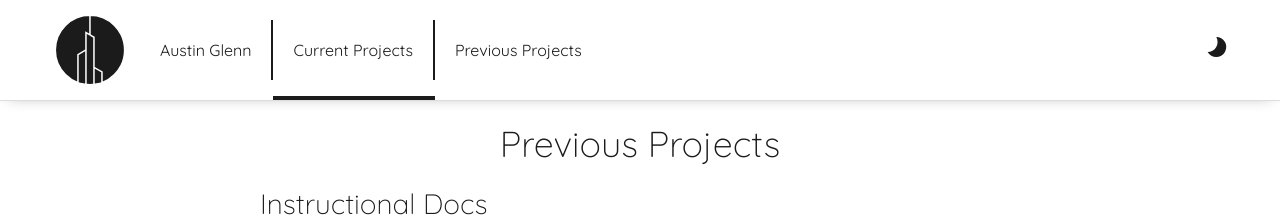
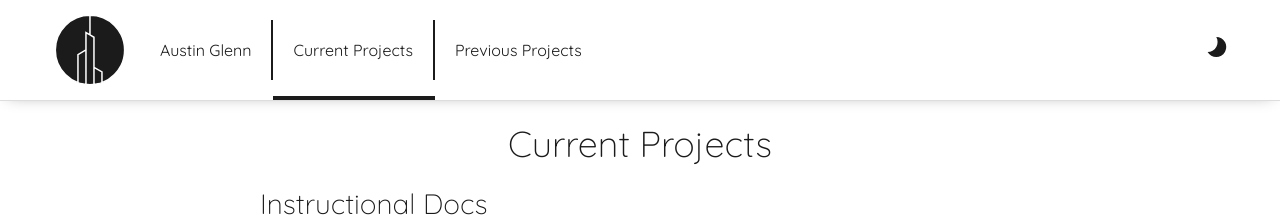
Before and after one commit to Pergamene/portfolio, a React (Create React App) app: page /current-projects in a window 1280 px wide. Shown: the top 217 px of the page. Built offline with nearby package versions, Linux system fonts and the light colour scheme.

Commit message:
fixed titles on projects pages and a few style issues

```diff
--- a/src/assets/data.js
+++ b/src/assets/data.js
@@ -33,7 +33,9 @@ export const data = {
     githublink: 'github.com/Pergamene',
     linkedinLink: 'linkedin.com/in/austinkglenn',
   },
-  currentProjects: [
+  currentProjects: {
+    name: 'Current Projects',
+    projects: [
       {
         id: 0,
         name: 'Instructional Docs',
@@ -51,7 +53,10 @@ export const data = {
       //   description: 'A dice rolling Slack app for remote D&D sessions.',
       // },
     ],
-  previousProjects: [
+  },
+  previousProjects: {
+    name: 'Previous Projects',
+    projects: [
       {
         id: 5,
         name: 'Portfolio',
@@ -107,4 +112,5 @@ export const data = {
         description: 'Takes txt files and compresses/decompresses them using the Huffman compression algorithm.',
       },
     ],
+  },
 };
--- a/src/assets/useStyles.js
+++ b/src/assets/useStyles.js
@@ -68,7 +68,7 @@ export const useStyles = makeStyles({
     transition: 'all 0.3s ease-out, border-color 1s ease-out',
   },
   link: {
-    padding: props => props.matches ? '5px' : '20px',
+    padding: props => props.matchS ? '5px' : '20px',
     color: props => props.darkMode ? LIGHT : DARK,
     transition: 'all 1s ease-out',
   },
@@ -89,6 +89,7 @@ export const useStyles = makeStyles({
     maxWidth: '100%',
     padding: props => props.matchM ? '8vw 20px 0' : '20vh 20px 0',
     alignItems: 'center',
+    boxSizing: 'border-box',
   },
   profile: {
     display: 'flex',
--- a/src/components/Projects.jsx
+++ b/src/components/Projects.jsx
@@ -6,13 +6,13 @@ import Project from './Project';
 
 const Projects = props => {
   const { classes, projectPage } = props;
-  const projects = data[projectPage];
+  const projectsPage = data[projectPage];
 
   return (
     <div className={classes.pageContainer}>
       <div className={classes.page}>
-        <h2 className={classes.projectsH2}>Previous Projects</h2>
-        {projects.map(project => {
+        <h2 className={classes.projectsH2}>{projectsPage.name}</h2>
+        {projectsPage.projects.map(project => {
           return <Project classes={classes} data={project} key={project.id} />
         })}
       </div>
```
Lines whose indentation alone changed are shown as unchanged.
